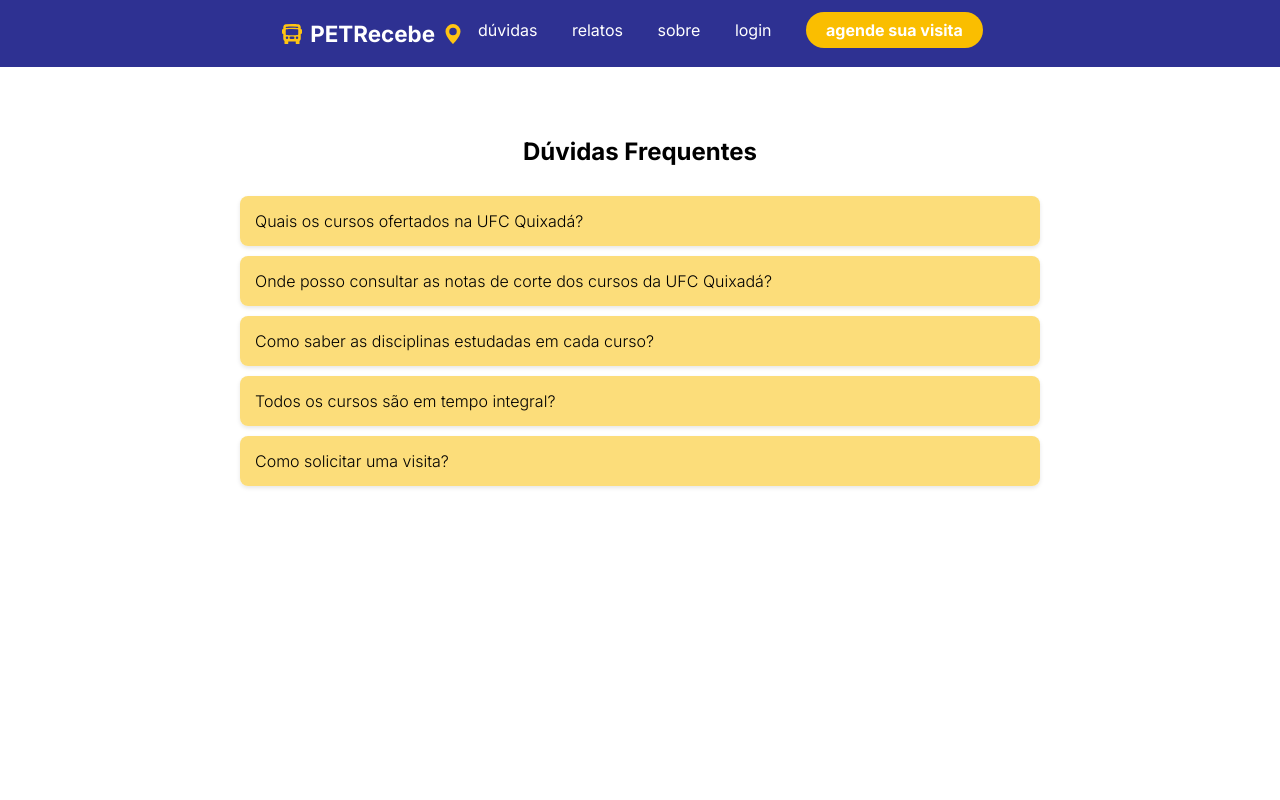
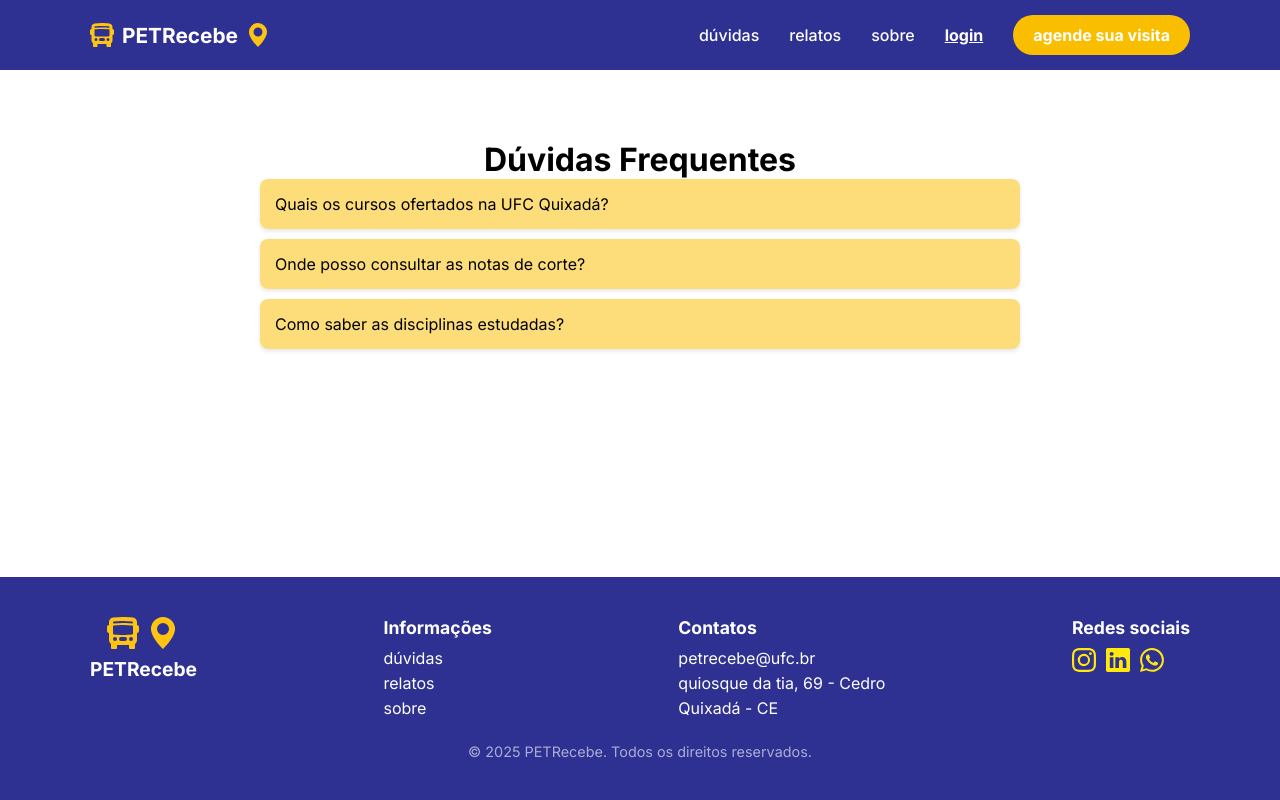
Before and after one commit to GustavoErick/pet-recebe, a plain HTML site: page client/faq/faq.html in a window 1280 px wide. Drawn offline with Linux system fonts and the light colour scheme.

Commit message:
subindo alteracoes

```diff
--- /dev/null
+++ b/client/assets/css/adm.css
@@ -0,0 +1,194 @@
+body {
+    font-family: 'Inter', sans-serif;
+    margin: 0;
+    padding: 0;
+    background-color: #f4f4f4;
+}
+
+.container {
+    width: 80%;
+    margin: 40px auto;
+    background: white;
+    padding: 20px;
+    border-radius: 8px;
+    box-shadow: 0 0 10px rgba(0, 0, 0, 0.1);
+}
+
+h1 {
+    text-align: center;
+    color: #333;
+}
+
+/* cabeçalho */
+.header {
+  background-color: #2E3192;
+  padding: 15px 40px;
+  width: 100%;
+  display: flex;
+  justify-content: center;
+}
+
+.header-container {
+  display: flex;
+  justify-content: space-between;
+  align-items: center;
+  width: 1100px;
+}
+
+.logo {
+  display: flex;
+  align-items: center;
+  gap: 8px;
+}
+
+.logo img {
+  width: 24px;
+  filter: invert(73%) sepia(98%) saturate(585%) hue-rotate(-14deg);
+}
+
+.logo-text {
+  font-size: 1.3rem;
+  font-weight: bold;
+  color: white;
+}
+
+.nav ul {
+  list-style: none;
+  display: flex;
+  gap: 30px;
+  align-items: center;
+}
+
+.nav ul li {
+  display: flex;
+  align-items: center;
+}
+
+.nav ul li a {
+  text-decoration: none;
+  color: white;
+  font-size: 1rem;
+  font-weight: 500;
+}
+
+.nav ul li .login {
+  font-weight: bold;
+  text-decoration: underline;
+}
+
+.nav ul li .btn-visit {
+  background-color: #FABE00;
+  color: white;
+  padding: 10px 20px;
+  border-radius: 25px;
+  font-weight: bold;
+  text-decoration: none;
+  display: inline-block;
+}
+
+.nav ul li .btn-visit:hover {
+  background-color: #E0A800;
+}
+
+
+.visit-table {
+    width: 100%;
+    border-collapse: collapse;
+    margin-top: 20px;
+}
+
+.visit-table th, .visit-table td {
+    padding: 12px;
+    text-align: left;
+    border-bottom: 1px solid #ddd;
+}
+
+.visit-table th {
+    background-color: #e0e0e0;
+    font-weight: bold;
+}
+
+.visit-table td {
+    background-color: #fff;
+}
+
+/* Status */
+.status {
+    display: inline-block;
+    padding: 8px 12px;
+    border-radius: 5px;
+    font-weight: bold;
+}
+
+.approved {
+    background-color: #b0e8c4;
+    color: #22733a;
+}
+
+.denied {
+    background-color: #f8caca;
+    color: #a60000;
+}
+
+.pending {
+    background-color: #f7e2a2;
+    color: #8a6900;
+}
+
+/* Dropdown */
+.status-dropdown {
+    position: relative;
+    display: inline-block;
+}
+
+.status-btn {
+    border: none;
+    padding: 8px 12px;
+    cursor: pointer;
+    font-weight: bold;
+    border-radius: 5px;
+}
+
+.status-btn.pending {
+    background-color: #f7e2a2;
+    color: #8a6900;
+}
+
+.status-btn.approved {
+    background-color: #b0e8c4;
+    color: #22733a;
+}
+
+.status-btn.denied {
+    background-color: #f8caca;
+    color: #a60000;
+}
+
+.dropdown-menu {
+    display: none;
+    position: absolute;
+    background-color: white;
+    min-width: 120px;
+    box-shadow: 0px 4px 8px rgba(0, 0, 0, 0.2);
+    border-radius: 5px;
+    overflow: hidden;
+    z-index: 10;
+}
+
+.dropdown-menu button {
+    width: 100%;
+    padding: 10px;
+    border: none;
+    background: none;
+    text-align: left;
+    cursor: pointer;
+    font-size: 14px;
+}
+
+.dropdown-menu button:hover {
+    background-color: #eee;
+}
+
+.dropdown-menu.show {
+    display: block;
+}
--- a/client/assets/css/faq.css
+++ b/client/assets/css/faq.css
@@ -2,75 +2,92 @@
     margin: 0;
     padding: 0;
     font-family: 'Inter', sans-serif;
+    box-sizing: border-box;
 }
 
 body {
     background-color: #FFFFFF;
     display: flex;
     flex-direction: column;
-    align-items: center;
     min-height: 100vh;
-}
-
-h1 {
-    text-align: center;
-    color: #000000;
-    font-weight: bold;
-    font-size: 24px;
-    margin-bottom: 30px;
-}
-
-.header-content {
-    display: flex;
-    justify-content: space-between;
-    align-items: center;
-    width: 100%;
-    max-width: 1200px;
-}
-
-.logo img {
-    width: 20px;
-    filter: invert(73%) sepia(98%) saturate(585%) hue-rotate(-14deg);
-}
-
-.logo {
-    display: flex;
-    gap: 8px;
-    font-weight: bold;
-    font-size: 1.4rem;
-    align-items: center;
 }
 
 .header {
     background-color: #2E3192;
-    color: white;
-    padding: 20px;
+    padding: 15px 40px;
     width: 100%;
     display: flex;
     justify-content: center;
 }
 
-.nav a {
-    color: white;
-    text-decoration: none;
-    margin: 0 15px;
-    font-size: 1rem;
+.header-container {
+    display: flex;
+    justify-content: space-between;
+    align-items: center;
+    width: 1100px;
 }
 
-.nav .btn {
+.logo {
+    display: flex;
+    align-items: center;
+    gap: 8px;
+}
+
+.logo img {
+    width: 24px;
+    filter: invert(73%) sepia(98%) saturate(585%) hue-rotate(-14deg);
+}
+
+.logo-text {
+    font-size: 1.3rem;
+    font-weight: bold;
+    color: white;
+}
+
+.nav ul {
+    list-style: none;
+    display: flex;
+    gap: 30px;
+    align-items: center;
+}
+
+.nav ul li {
+    display: flex;
+    align-items: center;
+}
+
+.nav ul li a {
+    text-decoration: none;
+    color: white;
+    font-size: 1rem;
+    font-weight: 500;
+}
+
+.nav ul li .login {
+    font-weight: bold;
+    text-decoration: underline;
+}
+
+.nav ul li .btn-visit {
     background-color: #FABE00;
     color: white;
-    padding: 8px 20px;
+    padding: 10px 20px;
     border-radius: 25px;
     font-weight: bold;
     text-decoration: none;
+    display: inline-block;
+}
+
+.nav ul li .btn-visit:hover {
+    background-color: #E0A800;
 }
 
 .faq-container {
     width: 100%;
     max-width: 800px;
     padding: 20px;
-    margin-top: 50px;
+    margin: 50px auto;
+    text-align: center;
 }
 
 .faq-item {
@@ -110,3 +127,95 @@ h1 {
 .faq-toggle:checked + .faq-question + .faq-answer {
     display: block;
 }
+
+.footer {
+    background-color: #2E3192;
+    color: white;
+    padding: 40px 20px;
+    text-align: center;
+    width: 100%;
+    margin-top: auto;
+}
+
+.footer-container {
+    display: flex;
+    justify-content: space-between;
+    align-items: flex-start;
+    max-width: 1100px;
+    margin: 0 auto;
+    flex-wrap: wrap;
+}
+
+.footer-brand {
+    display: flex;
+    flex-direction: column;
+    align-items: center;
+    text-align: center;
+}
+
+.footer-icons {
+    display: flex;
+    gap: 8px;
+    justify-content: center;
+    align-items: center;
+}
+
+.footer-icons img {
+    width: 32px;
+    height: auto;
+    filter: invert(73%) sepia(98%) saturate(585%) hue-rotate(-14deg);
+}
+
+.footer-brand h3 {
+    margin-top: 8px;
+    font-size: 1.2rem;
+    color: white;
+    font-weight: bold;
+}
+
+.footer-section {
+    text-align: left;
+}
+
+.footer-section h4 {
+    font-size: 1.1rem;
+    font-weight: bold;
+    margin-bottom: 10px;
+}
+
+.footer-section ul {
+    list-style: none;
+    padding: 0;
+}
+
+.footer-section ul li {
+    margin-bottom: 5px;
+}
+
+.footer-section ul li a {
+    text-decoration: none;
+    color: white;
+    font-size: 1rem;
+}
+
+.footer-section p {
+    font-size: 1rem;
+    margin-bottom: 5px;
+}
+
+.social-icons {
+    display: flex;
+    gap: 10px;
+}
+
+.social-icons a img {
+    width: 24px;
+    filter: invert(88%) sepia(48%) saturate(2000%) hue-rotate(-14deg);
+}
+
+.footer-copy {
+    font-size: 0.9rem;
+    color: rgba(255, 255, 255, 0.6);
+    margin-top: 20px;
+    text-align: center;
+}
--- a/client/faq/faq.html
+++ b/client/faq/faq.html
@@ -1,4 +1,3 @@
-<!-- index.html -->
 <!DOCTYPE html>
 <html lang="pt-BR">
 <head>
@@ -8,20 +7,29 @@
     <link rel="stylesheet" href="/client/assets/css/faq.css">
     <link rel="preconnect" href="https://fonts.googleapis.com">
     <link rel="preconnect" href="https://fonts.gstatic.com" crossorigin>
-    <link href="https://fonts.googleapis.com/css2?family=Inter:ital,opsz,wght@0,14..32,100..900;1,14..32,100..900&display=swap" rel="stylesheet">
+    <link href="https://fonts.googleapis.com/css2?family=Inter:wght@400;500;700&display=swap" rel="stylesheet">
 </head>
 <body>
     <header class="header">
-        <div class="logo"><img src="/client/assets/img/bus-front-fill.svg"><span class="namelogo">PETRecebe</span><img src="/client/assets/img/geo-alt-fill.svg"></div>
-        <nav class="nav">
-            <a href="/client/faq/faq.html">dúvidas</a>
-            <a href="#">relatos</a>
-            <a href="#">sobre</a>
-            <a href="#">login</a>
-            <a href="#" class="btn">agende sua visita</a>
-        </nav>
-    </div>
-</header>
+        <div class="header-container">
+            <div class="logo">
+                <img src="/client/assets/img/bus-front-fill.svg" alt="Ícone de ônibus">
+                <span class="logo-text">PETRecebe</span>
+                <img src="/client/assets/img/geo-alt-fill.svg" alt="Ícone de localização">
+            </div>
+
+            <nav class="nav">
+                <ul>
+                    <li><a href="#">dúvidas</a></li>
+                    <li><a href="#">relatos</a></li>
+                    <li><a href="#">sobre</a></li>
+                    <li><a href="/client/auth/signin.html" class="login">login</a></li>
+                    <li><a href="/client/" class="btn-visit">agende sua visita</a></li>
+                </ul>
+            </nav>
+        </div>
+    </header>
+
     <div class="faq-container">
         <h1>Dúvidas Frequentes</h1>
         <div class="faq-item">
@@ -33,32 +41,59 @@
         </div>
         <div class="faq-item">
             <input type="checkbox" id="faq2" class="faq-toggle">
-            <label for="faq2" class="faq-question">Onde posso consultar as notas de corte dos cursos da UFC Quixadá?</label>
+            <label for="faq2" class="faq-question">Onde posso consultar as notas de corte?</label>
             <div class="faq-answer">
-                <p>As notas de corte podem ser consultadas no site oficial da UFC ou no SISU.</p>
+                <pf>As notas de corte podem ser consultadas no site oficial da UFC ou no SISU.</p>
             </div>
         </div>
         <div class="faq-item">
             <input type="checkbox" id="faq3" class="faq-toggle">
-            <label for="faq3" class="faq-question">Como saber as disciplinas estudadas em cada curso?</label>
+            <label for="faq3" class="faq-question">Como saber as disciplinas estudadas?</label>
             <div class="faq-answer">
-                <p>As ementas das disciplinas estão disponíveis no site de cada curso.</p>
-            </div>
-        </div>
-        <div class="faq-item">
-            <input type="checkbox" id="faq4" class="faq-toggle">
-            <label for="faq4" class="faq-question">Todos os cursos são em tempo integral?</label>
-            <div class="faq-answer">
-                <p>Sim, todos os cursos são em período integral, manhã e tarde.</p>
-            </div>
-        </div>
-        <div class="faq-item">
-            <input type="checkbox" id="faq5" class="faq-toggle">
-            <label for="faq5" class="faq-question">Como solicitar uma visita?</label>
-            <div class="faq-answer">
-                <p>Você pode solicitar uma visita através do formulário disponível no site da UFC Quixadá.</p>
+                <p>As ementas estão disponíveis no site de cada curso.</p>
             </div>
         </div>
     </div>
+
+    <footer class="footer">
+        <div class="footer-container">
+            <div class="footer-brand">
+                <div class="footer-icons">
+                    <img src="/client/assets/img/bus-front-fill.svg" alt="Ícone de ônibus">
+                    <img src="/client/assets/img/geo-alt-fill.svg" alt="Ícone de localização">
+                </div>
+                <h3>PETRecebe</h3>
+            </div>
+
+            <div class="footer-section">
+                <h4>Informações</h4>
+                <ul>
+                    <li><a href="#">dúvidas</a></li>
+                    <li><a href="#">relatos</a></li>
+                    <li><a href="#">sobre</a></li>
+                </ul>
+            </div>
+
+            <div class="footer-section">
+                <h4>Contatos</h4>
+                <p>petrecebe@ufc.br</p>
+                <p>quiosque da tia, 69 - Cedro</p>
+                <p>Quixadá - CE</p>
+            </div>
+
+            <div class="footer-section">
+                <h4>Redes sociais</h4>
+                <div class="social-icons">
+                    <a href="#"><img src="/client/assets/img/instagram.svg" alt="Instagram"></a>
+                    <a href="#"><img src="/client/assets/img/linkedin.svg" alt="LinkedIn"></a>
+                    <a href="#"><img src="/client/assets/img/whatsapp.svg" alt="WhatsApp"></a>
+                </div>
+            </div>
+        </div>
+        <p class="footer-copy">© 2025 PETRecebe. Todos os direitos reservados.</p>
+    </footer>
+
+</main>
+
 </body>
 </html>
```
Also changed, not shown: client/adm/adm.html (added, +55 -0 lines), client/index.html (+4 -3 lines), client/profile/profile.html (+6 -3 lines), 2 other files.
